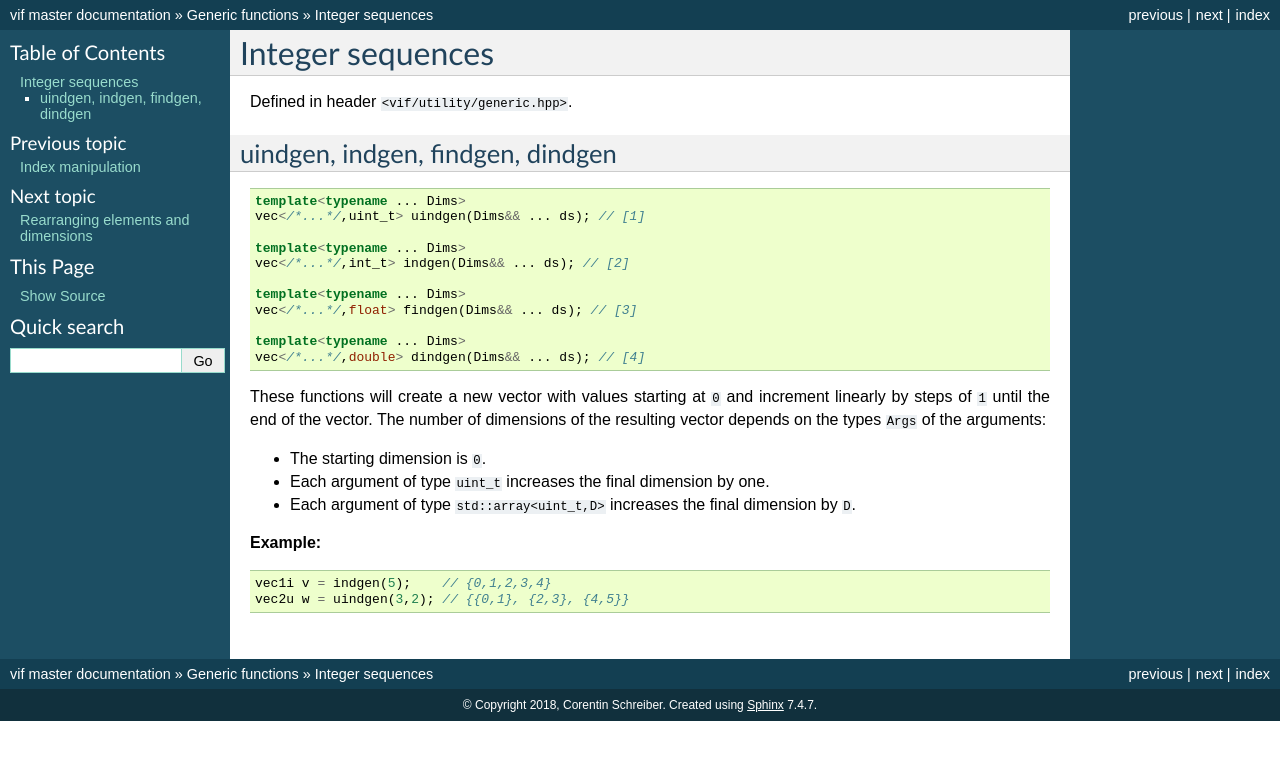
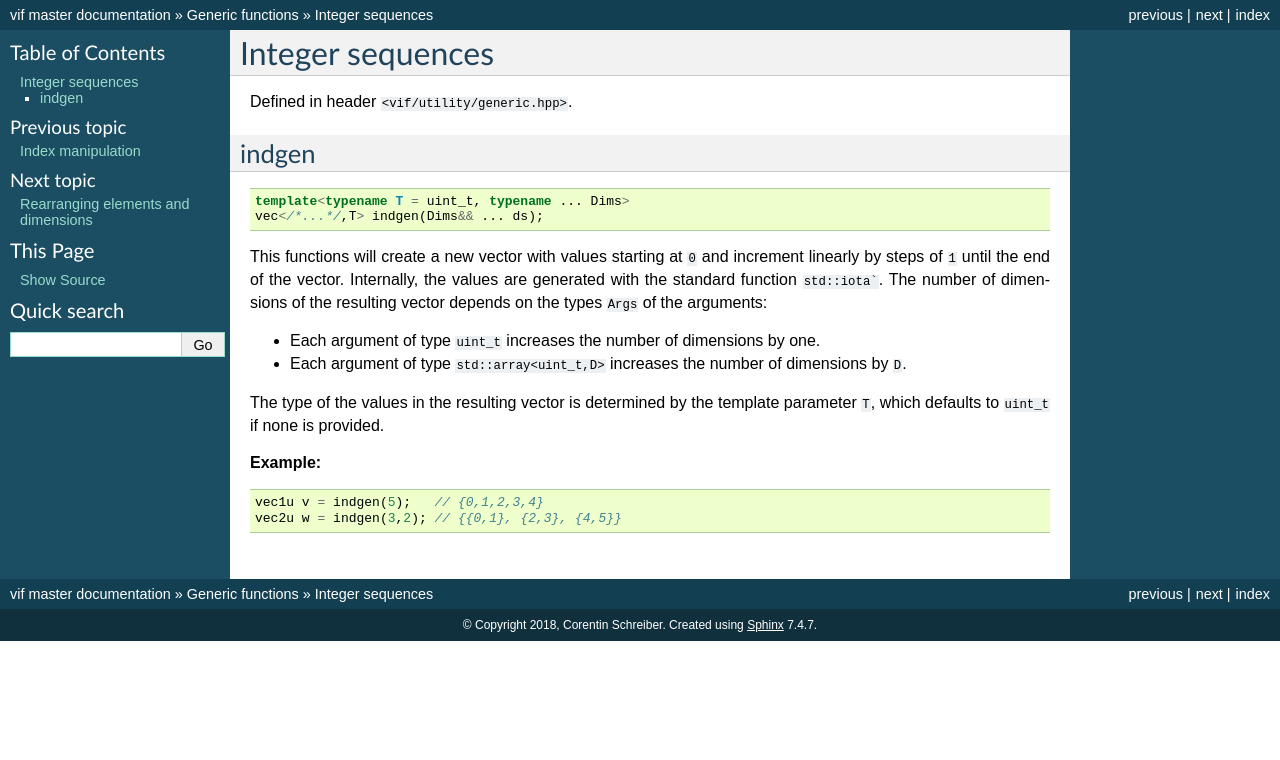
Before and after one commit to cschreib/vif, a Sphinx documentation site: the page built from doc/sphinx/generic-sequence.rst, in a window 1280 px wide. Shown: the top 760 px of the page. Built offline with Sphinx 7.4.7, drawn with Linux system fonts in a browser that asks for light colours; formulas are drawn with MathJax 3.

Commit message:
Updated documentation on indgen

````diff
--- a/doc/sphinx/generic-sequence.rst
+++ b/doc/sphinx/generic-sequence.rst
@@ -3,32 +3,24 @@ Integer sequences
 
 Defined in header ``<vif/utility/generic.hpp>``.
 
-uindgen, indgen, findgen, dindgen
----------------------------------
+indgen
+------
 
 .. code-block:: c++
 
-    template<typename ... Dims>
-    vec</*...*/,uint_t> uindgen(Dims&& ... ds); // [1]
+    template<typename T = uint_t, typename ... Dims>
+    vec</*...*/,T> indgen(Dims&& ... ds);
 
-    template<typename ... Dims>
-    vec</*...*/,int_t> indgen(Dims&& ... ds); // [2]
+This functions will create a new vector with values starting at ``0`` and increment linearly by steps of ``1`` until the end of the vector. Internally, the values are generated with the standard function ``std::iota```. The number of dimensions of the resulting vector depends on the types ``Args`` of the arguments:
 
-    template<typename ... Dims>
-    vec</*...*/,float> findgen(Dims&& ... ds); // [3]
+* Each argument of type ``uint_t`` increases the number of dimensions by one.
+* Each argument of type ``std::array<uint_t,D>`` increases the number of dimensions by ``D``.
 
-    template<typename ... Dims>
-    vec</*...*/,double> dindgen(Dims&& ... ds); // [4]
-
-These functions will create a new vector with values starting at ``0`` and increment linearly by steps of ``1`` until the end of the vector. The number of dimensions of the resulting vector depends on the types ``Args`` of the arguments:
-
-* The starting dimension is ``0``.
-* Each argument of type ``uint_t`` increases the final dimension by one.
-* Each argument of type ``std::array<uint_t,D>`` increases the final dimension by ``D``.
+The type of the values in the resulting vector is determined by the template parameter ``T``, which defaults to ``uint_t`` if none is provided.
 
 **Example:**
 
 .. code-block:: c++
 
-    vec1i v = indgen(5);    // {0,1,2,3,4}
-    vec2u w = uindgen(3,2); // {{0,1}, {2,3}, {4,5}}
+    vec1u v = indgen(5);   // {0,1,2,3,4}
+    vec2u w = indgen(3,2); // {{0,1}, {2,3}, {4,5}}
````
